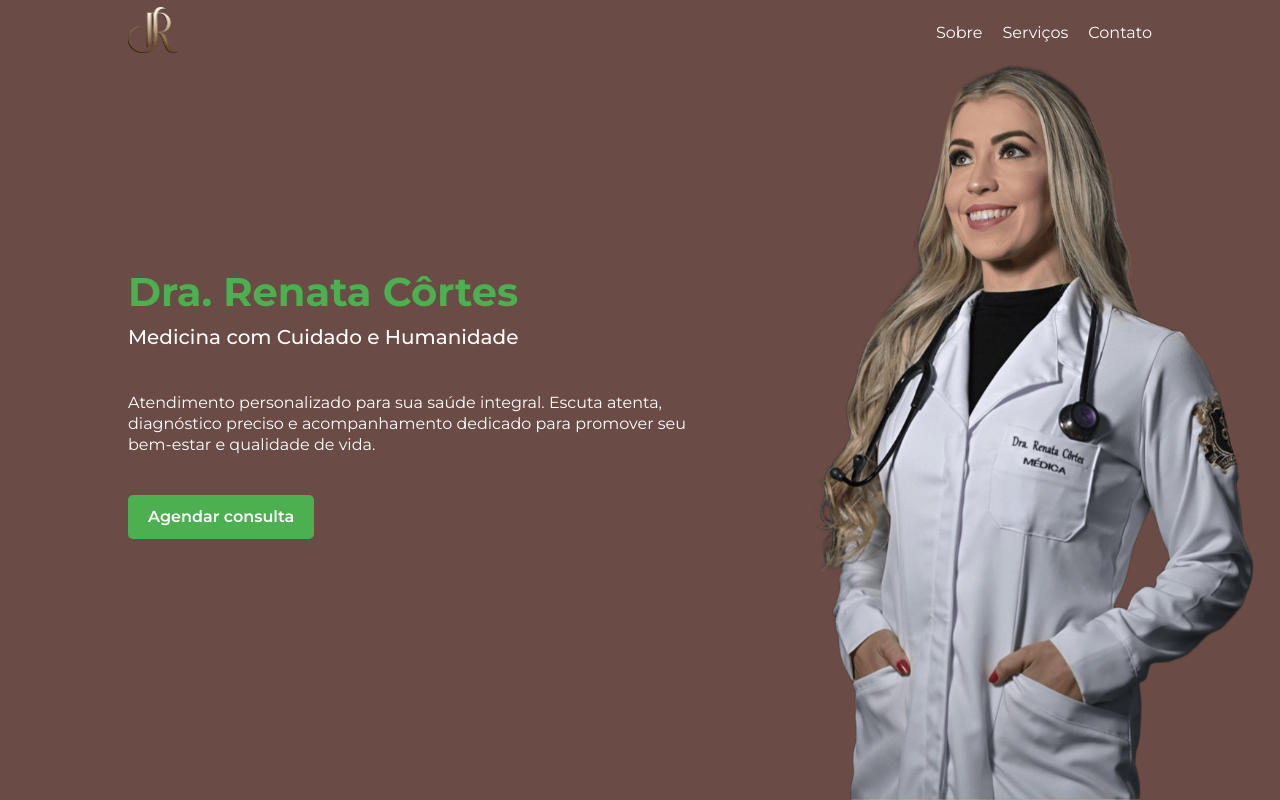
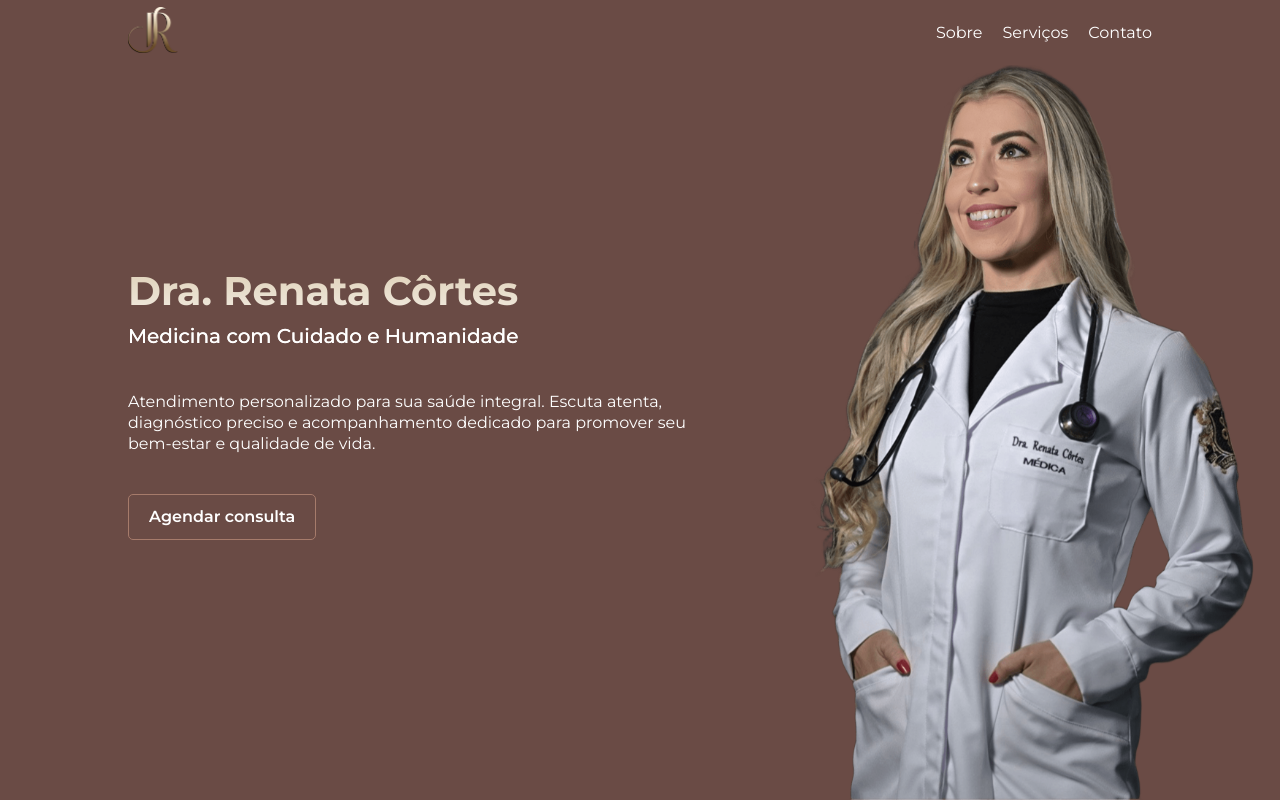
Before and after one commit to hortenciacortes/we-care, a Next.js app: page / in a window 1280 px wide. Built offline with nearby package versions, Linux system fonts and the light colour scheme.

Commit message:
UPDATE: refine MainBanner styles, adjust button class, and add linear background variable

```diff
--- a/src/app/pages/home/main-banner/main-banner.module.scss
+++ b/src/app/pages/home/main-banner/main-banner.module.scss
@@ -16,9 +16,11 @@
     width           : 55%;
   }
 
-  h1, h3, p {
+  p {
     color           : var(--hc-text-light);
+  }
 
+  h1 {
     span {
       font-size     : 20px;
       font-weight   : 500;
@@ -26,8 +28,4 @@
       color         : var(--hc-text-light);
     }
   }
-
-  h1 {
-    color           : var(--hc-secondary-500);
-  }
 }
--- a/src/app/pages/home/main-banner/main-banner.tsx
+++ b/src/app/pages/home/main-banner/main-banner.tsx
@@ -5,7 +5,7 @@ export function MainBanner() {
     <section className={`${style.container} grid-pattern`}>
       <div className={style.mainBanner}>
         <div className={style.text}>
-          <h1>
+          <h1 className="linear-vertical">
             Dra. Renata Côrtes
             <span>Medicina com Cuidado e Humanidade</span>
           </h1>
@@ -14,7 +14,7 @@ export function MainBanner() {
             Atendimento personalizado para sua saúde integral. Escuta atenta, diagnóstico preciso e acompanhamento dedicado para promover seu bem-estar e qualidade de vida.
           </p>
 
-          <button className="hc-button-secondary">Agendar consulta</button>
+          <button className="hc-button-primary-shallow">Agendar consulta</button>
         </div>
       </div>
     </section>
--- a/src/styles/buttons.scss
+++ b/src/styles/buttons.scss
@@ -13,3 +13,12 @@
     background-color  : var(--hc-secondary-400);
   }
 }
+
+.hc-button-primary-shallow {
+  border              : 1px solid var(--hc-primary-400);
+  background-color    : transparent;
+
+  &:hover {
+    background-color  : var(--hc-primary-400);
+  }
+}
--- a/src/styles/globals.scss
+++ b/src/styles/globals.scss
@@ -1,15 +1,15 @@
 @use "./variables.scss" as *;
 @use "./mixins.scss" as *;
-@use "./buttons.scss" as *;
+@import "./buttons.scss";
 
 * {
-  margin            : 0;
-  padding           : 0;
-  box-sizing        : border-box;
+  margin                    : 0;
+  padding                   : 0;
+  box-sizing                : border-box;
 }
 
 section {
-  padding           : 80px 0px
+  padding                   : 80px 0px
 }
 
 h1,
@@ -27,54 +27,61 @@ p {
 
 a {
   @include typography(400, 16px, var(--hc-text-light), 21px);
-  cursor            : pointer;
-  text-decoration   : none;
-  transition        : 300ms;
+  cursor                    : pointer;
+  text-decoration           : none;
+  transition                : 300ms;
 
   &:hover {
-    color           : var(--hc-text-primary);
+    color                   : var(--hc-text-primary);
   }
 }
 
 button {
   @include typography(600, 16px, var(--hc-text-light), 1.5);
-  background-color  : var(--hc-primary-500);
-  color             : var(--hc-text-light);
-  border            : none;
-  padding           : 10px 20px;
-  border-radius     : 5px;
-  cursor            : pointer;
-  transition        : background-color 300ms;
+  background-color          : var(--hc-primary-500);
+  color                     : var(--hc-text-light);
+  border                    : none;
+  padding                   : 10px 20px;
+  border-radius             : 5px;
+  cursor                    : pointer;
+  transition                : background-color 300ms;
+}
+
+.linear-vertical {
+  background-clip           : text;
+  -webkit-background-clip   : text !important;
+  color                     : transparent;
+  background                : var(--hc-background-linear);
 }
 
 .grid-pattern {
-  display           : grid;
-  grid-template     : auto / 1fr 1200px 1fr;
+  display                   : grid;
+  grid-template             : auto / 1fr 1200px 1fr;
 }
 
 @media (max-width: 1350px) {
   .grid-pattern {
-    grid-template   : auto / 1fr 80% 1fr;
+    grid-template           : auto / 1fr 80% 1fr;
   }
 }
 
 @media (max-width: 768px) {
   .grid-pattern {
-    grid-template   : auto / 1fr 92% 1fr;
+    grid-template           : auto / 1fr 92% 1fr;
   }
 
   h1,
   h2 {
-    font-size       : 30px;
-    text-align      : center;
+    font-size               : 30px;
+    text-align              : center;
   }
 
   h3 {
-    font-size       : 24px;
-    text-align      : center;
+    font-size               : 24px;
+    text-align              : center;
   }
 
   p {
-    text-align      : center;
+    text-align              : center;
   }
 }
--- a/src/styles/variables.scss
+++ b/src/styles/variables.scss
@@ -16,4 +16,6 @@
   --hc-text-primary   : var(--hc-primary-500);
   --hc-text-strong    : var(--hc-foreground-500);
   --hc-text-light     : var(--hc-foreground-10);
+
+  --hc-background-linear: linear-gradient(to bottom, #DCCCB1, var(--hc-foreground-10));
 }
```
